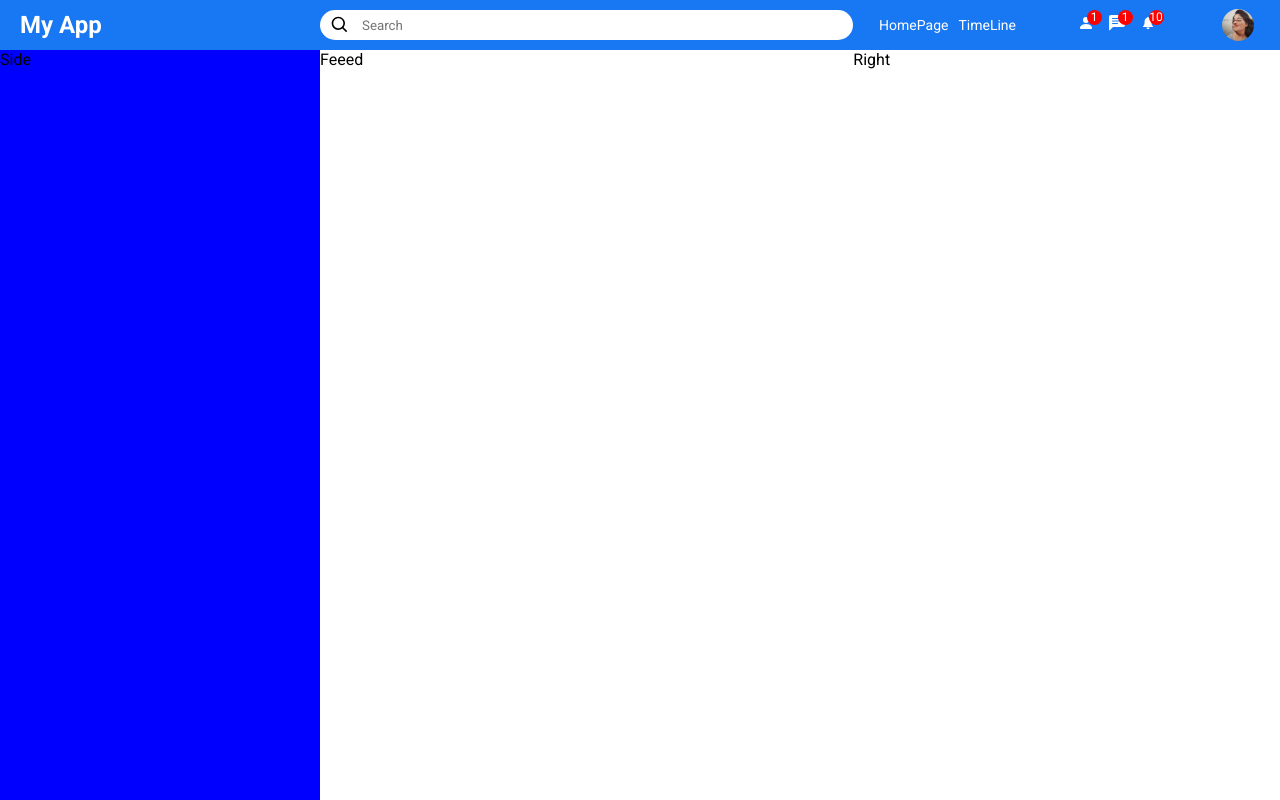
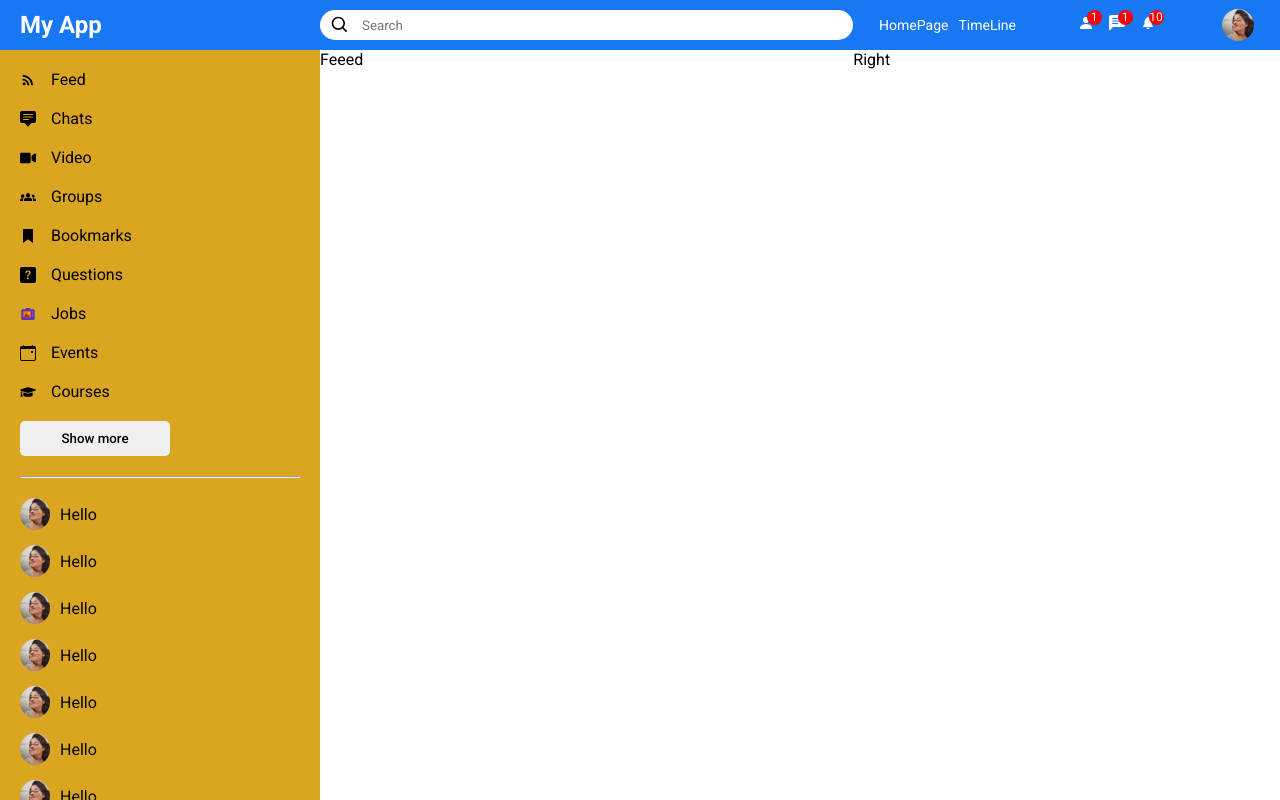
Before and after one commit to Rizwan302/Social-Media-App, a React (Vite) app: page / in a window 1280 px wide. Built offline with nearby package versions, Linux system fonts and the light colour scheme.

Commit message:
Add css style

```diff
--- a/src/components/Sidebar/Sidebar.css
+++ b/src/components/Sidebar/Sidebar.css
@@ -1,5 +1,72 @@
 .sidebar{
     flex: 3;
     height: calc(100vh - 50px);
-    background-color: blue;
+    overflow: scroll;
 }
+
+::-webkit-scrollbar{
+    width: 6px;
+
+}
+::-webkit-scrollbar-thumb{
+    background-color: rgb(84, 69, 69);
+}
+::-webkit-scrollbar-track{
+    background-color: white;
+}
+
+
+
+.sidebarWrapper{
+    background-color: goldenrod;
+    padding: 20px;
+}
+
+.sidebarList{
+    padding: 0;
+    margin: 0%;
+    list-style: none;
+}
+
+.sidebarListItem{
+    display: flex;
+    align-items: center;
+    margin-bottom: 20px;
+}
+
+.sidebarIcon{
+    margin-right: 15px;
+}
+
+.sidebarbtn{
+    width: 150px;
+    border: none;
+    padding: 10px;
+    border-radius: 5px;
+    font-weight: 500;
+    cursor: pointer;
+}
+
+.sidebarhr{
+    margin: 20px 0;
+}
+
+.sidebarFrinedList{
+    padding: 0%;
+    margin: 0%;
+    list-style: none;
+}
+
+.sidebarFrined{
+    display: flex;
+    align-items: center;
+    margin-bottom: 15px;
+}
+
+.sidebarFrinedImg{
+    width: 30px;
+    height: 32px;
+    border-radius: 50%;
+    object-fit: cover;
+    margin-right: 10px;
+}
--- a/src/components/Sidebar/Sidebar.jsx
+++ b/src/components/Sidebar/Sidebar.jsx
@@ -1,10 +1,96 @@
 import React from 'react'
 import './Sidebar.css'
+import {MdOutlineRssFeed} from 'react-icons/md'
+import {BsChatSquareTextFill} from 'react-icons/bs'
+import {FaVideo} from 'react-icons/fa'
+import {MdGroups2} from 'react-icons/md'
+import {IoBookmarkSharp} from 'react-icons/io5'
+import {BsQuestionSquareFill} from 'react-icons/bs'
+import {FcSlrBackSide} from 'react-icons/fc'
+import {BsCalendarEvent} from 'react-icons/bs'
+import {FaGraduationCap} from 'react-icons/fa'
+
+
 
 export default function Sidebar() {
   return (
     <div className='sidebar'>
-      Side
+      <div className="sidebarWrapper">
+        <ul className="sidebarList">
+          <li className="sidebarListItem">
+            <MdOutlineRssFeed className='sidebarIcon' />
+            <span className="sidebarListItemText">Feed</span>
+          </li>
+          <li className="sidebarListItem">
+            <BsChatSquareTextFill className='sidebarIcon' />
+            <span className="sidebarListItemText">Chats</span>
+          </li>
+           <li className="sidebarListItem">
+            <FaVideo className='sidebarIcon' />
+            <span className="sidebarListItemText">Video</span>
+          </li>
+          <li className="sidebarListItem">
+            <MdGroups2 className='sidebarIcon' />
+            <span className="sidebarListItemText">Groups</span>
+          </li>
+          <li className="sidebarListItem">
+            <IoBookmarkSharp className='sidebarIcon' />
+            <span className="sidebarListItemText">Bookmarks</span>
+          </li>
+          <li className="sidebarListItem">
+            <BsQuestionSquareFill className='sidebarIcon' />
+            <span className="sidebarListItemText">Questions</span>
+          </li>
+          <li className="sidebarListItem">
+            <FcSlrBackSide className='sidebarIcon' />
+            <span className="sidebarListItemText">Jobs</span>
+          </li>
+          <li className="sidebarListItem">
+            <BsCalendarEvent className='sidebarIcon' />
+            <span className="sidebarListItemText">Events</span>
+          </li>
+          <li className="sidebarListItem">
+            <FaGraduationCap className='sidebarIcon' />
+            <span className="sidebarListItemText">Courses</span>
+          </li>
+        </ul>
+        <button className="sidebarbtn">Show more</button>
+        <hr className='sidebarhr'/>
+        <ul className="sidebarFrinedList">
+          <li className="sidebarFrined">
+            <img src="/assets/parson/Zaira.jpeg" alt="" className="sidebarFrinedImg" />
+            <span className="sidebarFrinedNmae">Hello</span>
+          </li>
+          <li className="sidebarFrined">
+            <img src="/assets/parson/Zaira.jpeg" alt="" className="sidebarFrinedImg" />
+            <span className="sidebarFrinedNmae">Hello</span>
+          </li>
+          <li className="sidebarFrined">
+            <img src="/assets/parson/Zaira.jpeg" alt="" className="sidebarFrinedImg" />
+            <span className="sidebarFrinedNmae">Hello</span>
+          </li>
+          <li className="sidebarFrined">
+            <img src="/assets/parson/Zaira.jpeg" alt="" className="sidebarFrinedImg" />
+            <span className="sidebarFrinedNmae">Hello</span>
+          </li>
+          <li className="sidebarFrined">
+            <img src="/assets/parson/Zaira.jpeg" alt="" className="sidebarFrinedImg" />
+            <span className="sidebarFrinedNmae">Hello</span>
+          </li>
+          <li className="sidebarFrined">
+            <img src="/assets/parson/Zaira.jpeg" alt="" className="sidebarFrinedImg" />
+            <span className="sidebarFrinedNmae">Hello</span>
+          </li>
+          <li className="sidebarFrined">
+            <img src="/assets/parson/Zaira.jpeg" alt="" className="sidebarFrinedImg" />
+            <span className="sidebarFrinedNmae">Hello</span>
+          </li>
+          <li className="sidebarFrined">
+            <img src="/assets/parson/Zaira.jpeg" alt="" className="sidebarFrinedImg" />
+            <span className="sidebarFrinedNmae">Hello</span>
+          </li>
+        </ul>
+      </div>
     </div>
   )
 }
```
